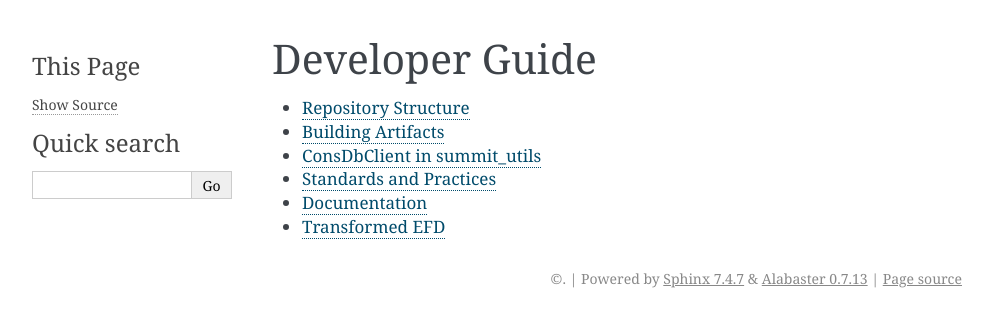
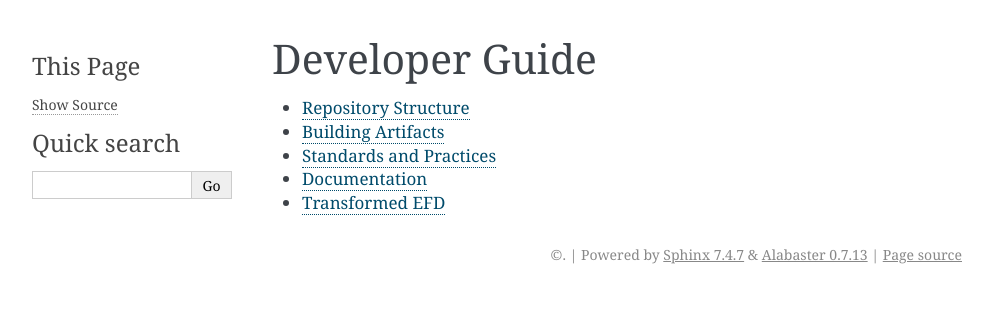
Before and after one commit to lsst-dm/consdb, a Sphinx documentation site: the page built from doc/developer-guide/index.rst, in a window 1280 px wide. Shown: the top 327 px of the page, without its empty margins (148-1141 px from the left). Built offline with Sphinx 7.4.7, drawn with Linux system fonts in a browser that asks for light colours.

Commit message:
Remove (empty) summit_utils dev page.

```diff
--- a/doc/developer-guide/consdbclient-summit-utils.rst
+++ /dev/null
@@ -1,5 +0,0 @@
-############################
-ConsDbClient in summit_utils
-############################
-
-How to write and test code in summit_utils for ConsDbClient
--- a/doc/developer-guide/index.rst
+++ b/doc/developer-guide/index.rst
@@ -7,7 +7,6 @@ Developer Guide
 
    repository-structure
    building-artifacts
-   consdbclient-summit-utils
    standards-practices
    documentation
    transformed-efd
```
